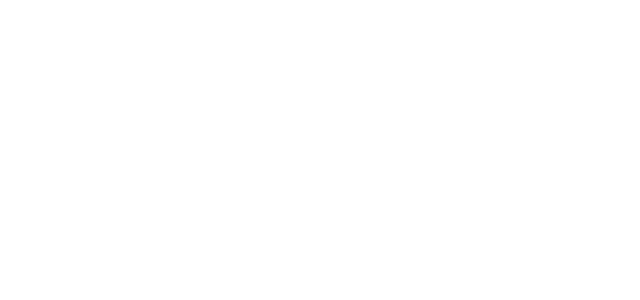
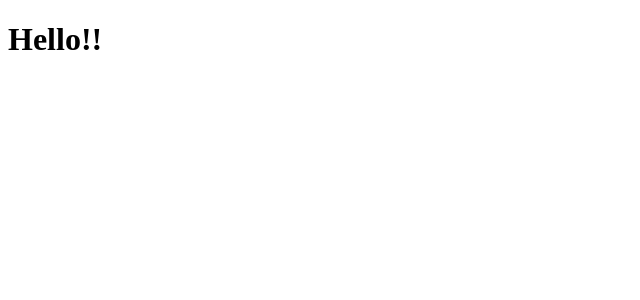
Before and after one commit to Rey07-dev/music-player-app, an Angular app: page / in a window 1280 px wide. Shown: the top 300 px of the page, without its empty margins (0-640 px from the left). Built offline with nearby package versions, Linux system fonts and the light colour scheme.

Commit message:
feat: add new line

```diff
--- a/src/app/app.component.html
+++ b/src/app/app.component.html
@@ -0,0 +1 @@
+<h1>Hello!!</h1>
```
